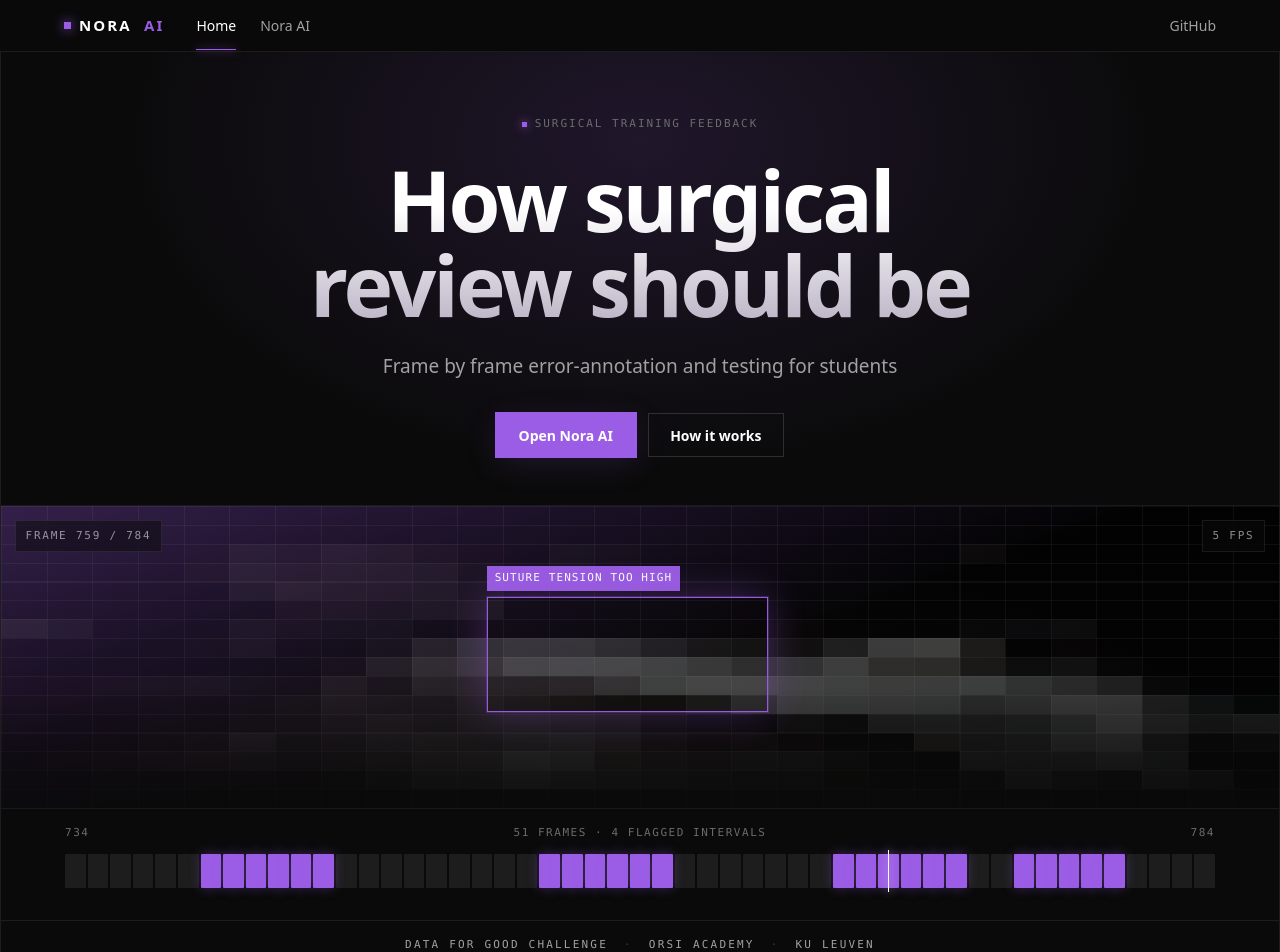
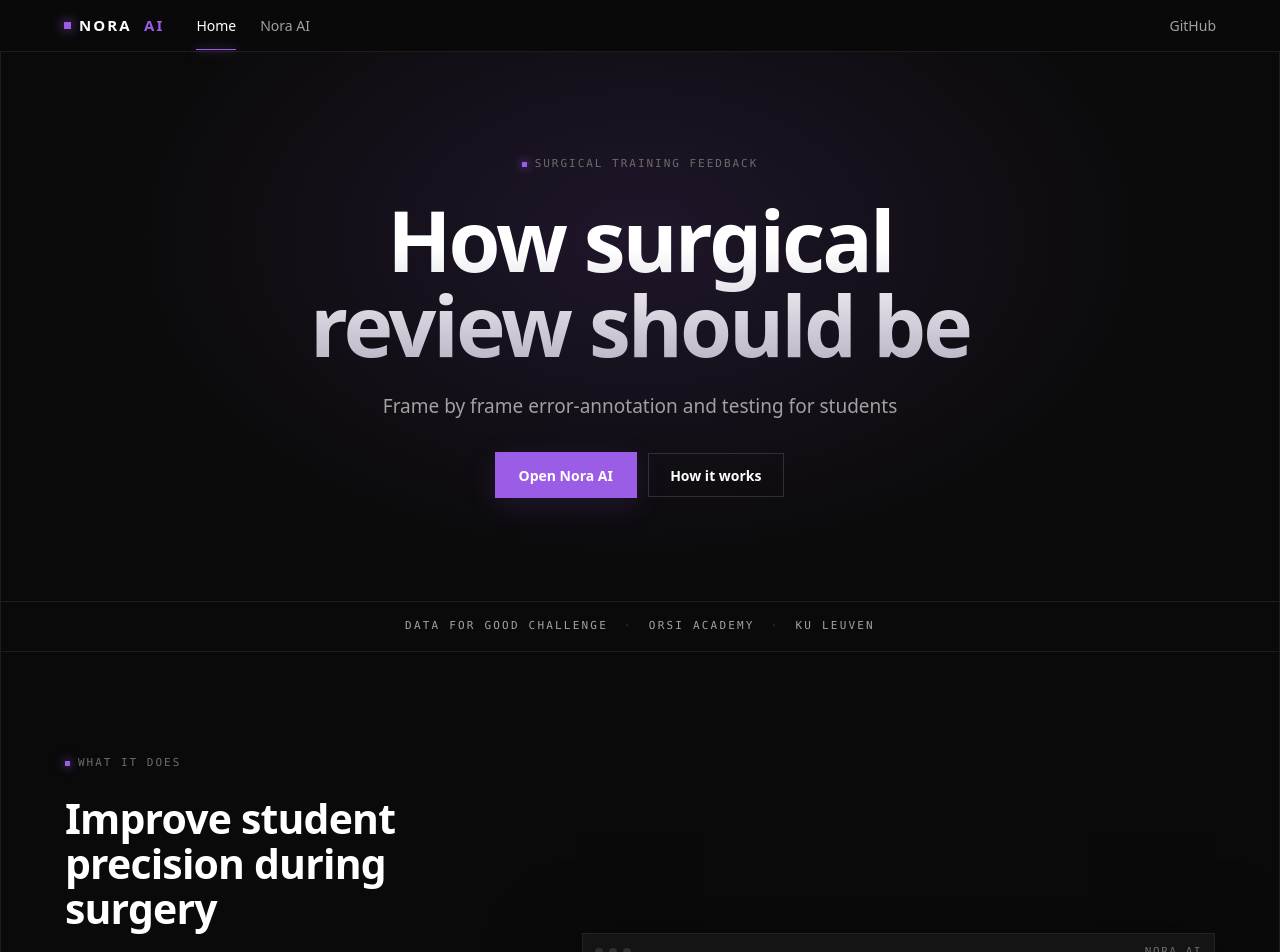
Before and after one commit to william-ragnarsson/DataForGoodChallenge, a React (Vite) app: page / in a window 1280 px wide. Shown: the top 952 px of the page. Built offline with nearby package versions, Linux system fonts and the light colour scheme.

Commit message:
undo visual mockup

```diff
--- a/src/components/landing/Hero.tsx
+++ b/src/components/landing/Hero.tsx
@@ -1,5 +1,4 @@
 import { Link } from "react-router-dom";
-import HeroMosaic from "./HeroMosaic";
 
 export default function Hero() {
   return (
@@ -24,8 +23,6 @@
             How it works
           </a>
         </div>
-
-        <HeroMosaic />
       </div>
     </section>
   );
--- a/src/components/landing/HeroMosaic.tsx
+++ /dev/null
@@ -1,71 +0,0 @@
-/**
- * Hero visual.
- *
- * Deliberately abstract: the backdrop is a 28x16 downsample of a real frame
- * (public/mosaic.png, generated with `sips`), scaled up with
- * `image-rendering: pixelated` and heavily desaturated. Nothing anatomical
- * survives at that resolution — it reads as video data, not tissue.
- *
- * The meaning is carried by the overlay instead: a tracked region and a
- * 51-cell timeline where the four labelled error intervals light up.
- */
-
-const TOTAL_FRAMES = 51;
-const START_FRAME = 734;
-
-// Mirrors src/assets/json-files/dummy-file.json
-const ERROR_RANGES = [
-  { start: 740, end: 745, type: "Needle misalignment" },
-  { start: 755, end: 760, type: "Suture tension too high" },
-  { start: 768, end: 773, type: "Instrument collision" },
-  { start: 776, end: 780, type: "Camera instability" },
-];
-
-function isFlagged(frame: number) {
-  return ERROR_RANGES.some((r) => frame >= r.start && frame <= r.end);
-}
-
-export default function HeroMosaic() {
-  const frames = Array.from({ length: TOTAL_FRAMES }, (_, i) => START_FRAME + i);
-
-  return (
-    <div className="lp-visual" aria-hidden="true">
-      <div className="lp-mosaic">
-        <img className="lp-mosaic-img" src="/mosaic.png" alt="" />
-        <div className="lp-mosaic-tint" />
-        <div className="lp-mosaic-grid" />
-        <div className="lp-mosaic-scan" />
-
-        <div className="lp-hud lp-hud-tl">FRAME 759 / 784</div>
-        <div className="lp-hud lp-hud-tr">5 FPS</div>
-
-        <div className="lp-region">
-          <span className="lp-region-corner lp-c-tl" />
-          <span className="lp-region-corner lp-c-tr" />
-          <span className="lp-region-corner lp-c-bl" />
-          <span className="lp-region-corner lp-c-br" />
-          <span className="lp-region-label">Suture tension too high</span>
-        </div>
-      </div>
-
-      <div className="lp-timeline">
-        <div className="lp-timeline-head">
-          <span className="lp-mono-dim">734</span>
-          <span className="lp-mono-dim">51 frames &middot; 4 flagged intervals</span>
-          <span className="lp-mono-dim">784</span>
-        </div>
-        <div className="lp-timeline-track">
-          {frames.map((frame) => (
-            <span
-              key={frame}
-              className={
-                isFlagged(frame) ? "lp-tick lp-tick-flagged" : "lp-tick"
-              }
-            />
-          ))}
-          <span className="lp-playhead" />
-        </div>
-      </div>
-    </div>
-  );
-}
--- a/src/styles/landing.css
+++ b/src/styles/landing.css
@@ -241,7 +241,6 @@
   display: flex;
   flex-wrap: wrap;
   gap: var(--space-3);
-  margin-bottom: var(--space-12);
 }
 
 /* --- Hero ---------------------------------------------------------------- */
@@ -271,8 +270,8 @@
 
 .lp-hero-inner {
   position: relative;
-  padding-top: var(--space-16);
-  padding-bottom: 0;
+  padding-top: clamp(var(--space-16), 13vh, 10rem);
+  padding-bottom: clamp(var(--space-16), 13vh, 10rem);
   text-align: center;
   display: flex;
   flex-direction: column;
@@ -298,222 +297,6 @@
   line-height: 1.55;
   color: var(--text-muted);
   max-width: 48ch;
-}
-
-/* --- Hero visual: mosaic + timeline -------------------------------------- */
-
-/* Bleed out of the container's gutter so the panel meets the vertical rails.
-   `align-self: stretch` rather than an explicit width — the hero is a centred
-   flex column, which would otherwise shrink-wrap this. */
-.lp-visual {
-  align-self: stretch;
-  margin: 0 calc(var(--gutter) * -1);
-}
-
-.lp-mosaic {
-  position: relative;
-  /* Width must be definite, or `max-height` makes the box shrink sideways to
-     preserve the ratio instead of simply cropping the height. */
-  width: 100%;
-  aspect-ratio: 28 / 11;
-  max-height: 38vh;
-  border-top: 1px solid var(--border);
-  border-bottom: 1px solid var(--border);
-  overflow: hidden;
-  background: #060606;
-}
-
-/* 28x16 source, upscaled hard. Nothing anatomical survives this.
-   `fill` rather than `cover` so each source pixel maps to exactly one cell of
-   the grid overlay below — cropping would knock the two out of alignment. */
-.lp-mosaic-img {
-  position: absolute;
-  inset: 0;
-  width: 100%;
-  height: 100%;
-  object-fit: fill;
-  image-rendering: pixelated;
-  filter: grayscale(0.78) brightness(0.55) contrast(1.35);
-  opacity: 0.5;
-}
-
-.lp-mosaic-tint {
-  position: absolute;
-  inset: 0;
-  background: linear-gradient(
-      160deg,
-      rgba(155, 93, 229, 0.32) 0%,
-      transparent 55%
-    ),
-    radial-gradient(ellipse at 50% 120%, rgba(10, 10, 10, 0.95), transparent 70%);
-  mix-blend-mode: screen;
-}
-
-.lp-mosaic-grid {
-  position: absolute;
-  inset: 0;
-  background-image: repeating-linear-gradient(
-      to right,
-      rgba(255, 255, 255, 0.05) 0 1px,
-      transparent 1px calc(100% / 28)
-    ),
-    repeating-linear-gradient(
-      to bottom,
-      rgba(255, 255, 255, 0.05) 0 1px,
-      transparent 1px calc(100% / 16)
-    );
-}
-
-.lp-mosaic-scan {
-  position: absolute;
-  inset: 0;
-  background: linear-gradient(
-    to bottom,
-    transparent 0%,
-    rgba(10, 10, 10, 0.15) 60%,
-    rgba(10, 10, 10, 0.85) 100%
-  );
-}
-
-.lp-hud {
-  position: absolute;
-  font-family: var(--font-mono);
-  font-size: var(--step-mono);
-  letter-spacing: 0.16em;
-  color: rgba(255, 255, 255, 0.55);
-  padding: 0.4rem 0.6rem;
-  border: 1px solid var(--border);
-  background: rgba(10, 10, 10, 0.5);
-  backdrop-filter: blur(6px);
-}
-
-.lp-hud-tl {
-  top: 14px;
-  left: 14px;
-}
-
-.lp-hud-tr {
-  top: 14px;
-  right: 14px;
-}
-
-/* Tracked region */
-.lp-region {
-  position: absolute;
-  left: 38%;
-  top: 30%;
-  width: 22%;
-  height: 38%;
-  border: 1px solid var(--accent);
-  box-shadow: 0 0 0 1px rgba(155, 93, 229, 0.25),
-    0 0 40px rgba(155, 93, 229, 0.35);
-  animation: lp-breathe 4s ease-in-out infinite;
-}
-
-@keyframes lp-breathe {
-  0%,
-  100% {
-    opacity: 0.75;
-  }
-  50% {
-    opacity: 1;
-  }
-}
-
-.lp-region-corner {
-  position: absolute;
-  width: 9px;
-  height: 9px;
-  border: 1.5px solid var(--accent);
-}
-
-.lp-c-tl {
-  top: -1px;
-  left: -1px;
-  border-right: none;
-  border-bottom: none;
-}
-.lp-c-tr {
-  top: -1px;
-  right: -1px;
-  border-left: none;
-  border-bottom: none;
-}
-.lp-c-bl {
-  bottom: -1px;
-  left: -1px;
-  border-right: none;
-  border-top: none;
-}
-.lp-c-br {
-  bottom: -1px;
-  right: -1px;
-  border-left: none;
-  border-top: none;
-}
-
-.lp-region-label {
-  position: absolute;
-  bottom: calc(100% + 7px);
-  left: -1px;
-  white-space: nowrap;
-  font-family: var(--font-mono);
-  font-size: var(--step-mono);
-  letter-spacing: 0.1em;
-  text-transform: uppercase;
-  color: #fff;
-  background: var(--accent);
-  padding: 0.25rem 0.5rem;
-}
-
-/* Timeline */
-.lp-timeline {
-  padding: var(--space-4) var(--gutter) var(--space-8);
-}
-
-.lp-timeline-head {
-  display: flex;
-  justify-content: space-between;
-  align-items: center;
-  margin-bottom: var(--space-3);
-  gap: var(--space-4);
-}
-
-.lp-timeline-track {
-  position: relative;
-  display: grid;
-  grid-template-columns: repeat(51, 1fr);
-  gap: 2px;
-  height: 34px;
-}
-
-.lp-tick {
-  background: rgba(255, 255, 255, 0.08);
-  border-radius: 1px;
-}
-
-.lp-tick-flagged {
-  background: var(--accent);
-  box-shadow: 0 0 12px var(--accent-dim);
-}
-
-.lp-playhead {
-  position: absolute;
-  top: -4px;
-  bottom: -4px;
-  width: 1px;
-  background: #fff;
-  box-shadow: 0 0 10px rgba(255, 255, 255, 0.8);
-  animation: lp-sweep 9s linear infinite;
-}
-
-@keyframes lp-sweep {
-  from {
-    left: 0%;
-  }
-  to {
-    left: 100%;
-  }
 }
 
 /* --- Context strip ------------------------------------------------------- */
@@ -980,10 +763,6 @@
     padding-bottom: var(--space-16);
   }
 
-  .lp-mosaic {
-    aspect-ratio: 4 / 3;
-  }
-
   .lp-nav-inner {
     gap: var(--space-4);
   }
@@ -992,21 +771,7 @@
     grid-template-columns: 1fr;
   }
 
-  .lp-hud-tr {
-    display: none;
-  }
-
   .lp-btn {
     width: 100%;
   }
 }
-
-@media (prefers-reduced-motion: reduce) {
-  .lp-playhead,
-  .lp-region {
-    animation: none;
-  }
-  .lp-playhead {
-    left: 62%;
-  }
-}
```
